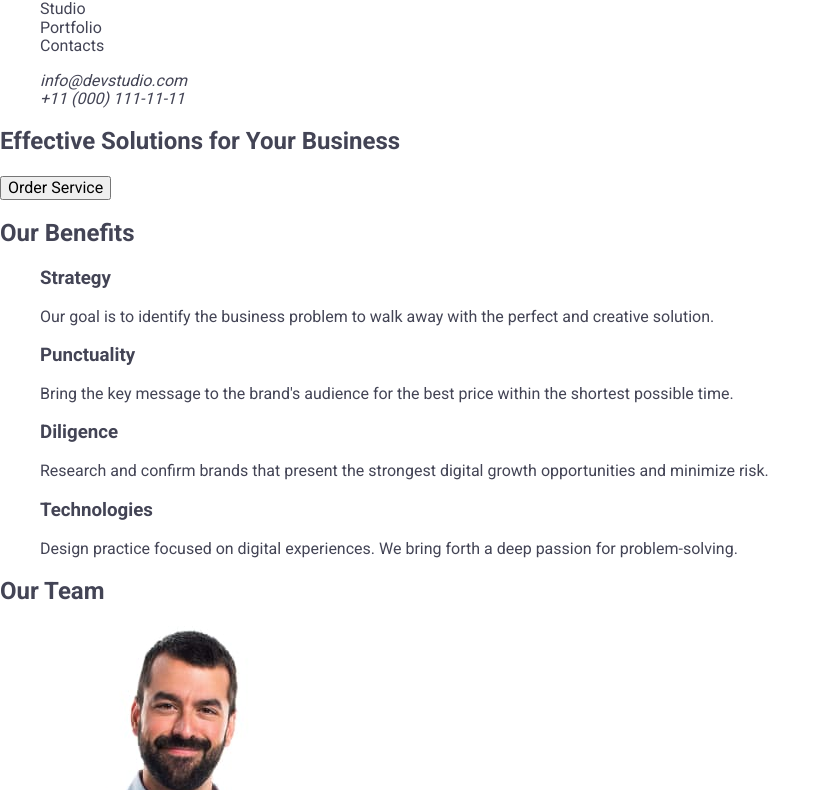
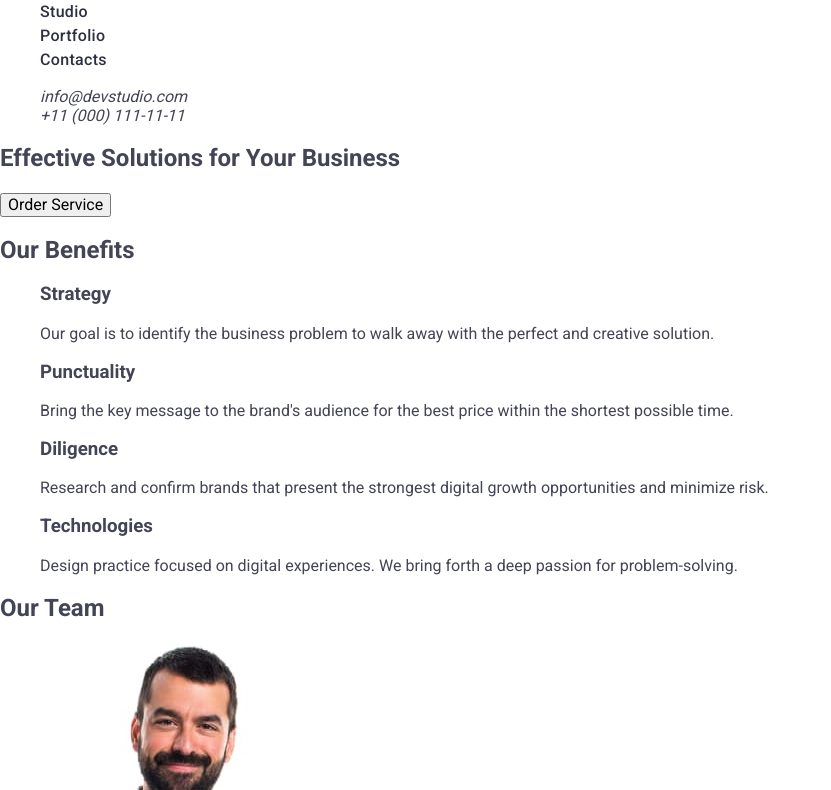
Before and after one commit to katerynakyryliuk2024/goit-markup-hw-02, a plain HTML site: page index.html in a window 1280 px wide. Shown: the part 37-827 px from the top of the page, without its empty margins (0-831 px from the left). Drawn offline with nearby package versions, Linux system fonts and the light colour scheme.

Commit message:
navigation

```diff
--- a/css/styles.css
+++ b/css/styles.css
@@ -14,7 +14,7 @@ body{
     background-color: #ffff;
 }
 .page-logo {
-    font-family: "Raleway", sans-serif;
+    font-family: 'Raleway', sans-serif;
     font-weight: 700;
      font-size: 18px;
      line-height: 1.17;
@@ -22,3 +22,32 @@ body{
      text-transform: uppercase;
     color: #4d5ae5;
 }
+.logo-part {
+    color: #2e2f42;
+}
+.menu-link {
+font-family: "Roboto", sans-serif;
+ font-weight: 500;
+ font-size: 16px;
+line-height: 1.5;
+ letter-spacing: 0.02em;
+ color: #2e2f42;
+}
+.menu-link:hover,
+.menu-link:focus {
+color:#404bbf ;
+}
+.menu-link-studio:active,
+.menu-link-studio:hover,
+.menu-link-studio:focus {
+text-decoration: underline
+color: #404bbf;
+}
+.menu-link-studio {
+font-family: "Roboto", sans-serif;
+ font-weight: 500;
+ font-size: 16px;
+ line-height: 1.5;
+ letter-spacing: 0.02em;
+ color: #2e2f42;
+}
--- a/index.html
+++ b/index.html
@@ -4,12 +4,6 @@
     <meta charset="UTF-8" />
     <meta name="viewport" content="width=device-width, initial-scale=1.0" />
     <title>webstudio</title>
-    <link rel="preconnect" href="https://fonts.googleapis.com" />
-    <link rel="preconnect" href="https://fonts.gstatic.com" crossorigin />
-    <link
-      href="https://fonts.googleapis.com/css2?family=Raleway:wght@700&family=Roboto:wght@400;500;700&display=swap"
-      rel="stylesheet"
-    />
     <link
       rel="stylesheet"
       href="https://cdnjs.cloudflare.com/ajax/libs/modern-normalize/2.0.0/modern-normalize.min.css"
@@ -17,7 +11,12 @@
       crossorigin="anonymous"
       referrerpolicy="no-referrer"
     />
-
+    <link rel="preconnect" href="https://fonts.googleapis.com" />
+    <link rel="preconnect" href="https://fonts.gstatic.com" crossorigin />
+    <link
+      href="https://fonts.googleapis.com/css2?family=Raleway:wght@700&family=Roboto:wght@400;500;700&display=swap"
+      rel="stylesheet"
+    />
     <link rel="stylesheet" href="./css/styles.css" />
   </head>
   <body>
@@ -28,7 +27,7 @@
         >
         <ul class="menu">
           <li class="menu-item">
-            <a class="menu-link" href="#Hero">Studio</a>
+            <a class="menu-link-studio" href="#Hero">Studio</a>
           </li>
           <li class="menu-item">
             <a class="menu-link" href="#Team">Portfolio</a>
```
